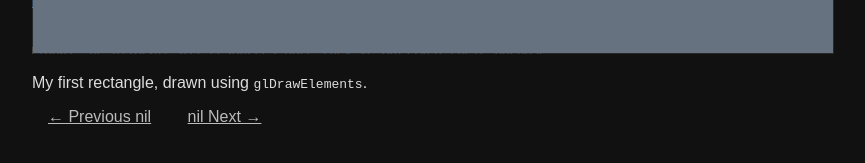
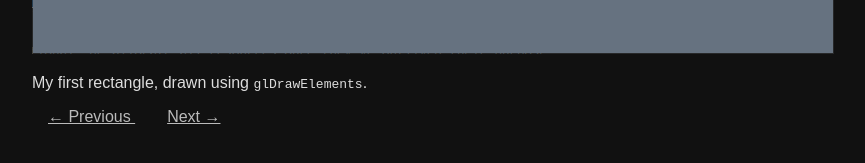
Before and after one commit to jwannamaker/LearnOpenGL, a Jekyll site: the page built from _pages/hello-triangle/notes/2.md, in a window 1280 px wide. Shown: the part 698-861 px from the top of the page, without its empty margins (158-1023 px from the left). Built offline with Jekyll 4.4.1, drawn with Linux system fonts in a browser that asks for light colours.

Commit message:
Updating the order lookup for prev/next buttons in detail.html

```diff
--- a/_layouts/detail.html
+++ b/_layouts/detail.html
@@ -16,9 +16,9 @@
 
 <div class="buttons">
   {% if prev_page %}
-    <a class="button" href="{{ site.baseurl }}/{{ prev_page | markdownify }}">← Previous {{ prev_page.basename | inspect }}</a>
+    <a class="button" href="{{ site.baseurl }}/{{ prev_page.permalink }}">← Previous {{ prev_page.title }}</a>
   {% endif %}
   {% if next_page %}
-    <a class="button" href="{{ site.baseurl }}/{{ prev_page  | markdownify }}">{{ next_page.basename | inspect }} Next →</a>
+    <a class="button" href="{{ site.baseurl }}/{{ prev_page.permalink }}">{{ next_page.title }} Next →</a>
   {% endif %}
 </div>
```
